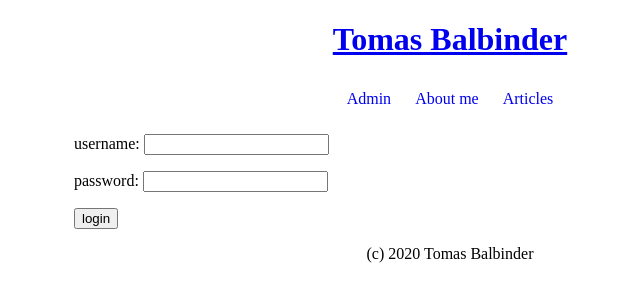
After one commit to TomasBalbinder/flask_project, a Flask app: page /login/ in a window 1280 px wide. The commit adds this page. Shown: the top 302 px of the page, without its empty margins (190-830 px from the left). Run offline with Flask 2, Linux system fonts and the light colour scheme.

Commit message:
add login, admin

```diff
--- a/mdblog/app.py
+++ b/mdblog/app.py
@@ -1,11 +1,17 @@
 
 
-
+from flask import url_for
 from flask import render_template
 from flask import Flask
 from .data_base import articless
+from flask import request
+from flask import redirect
+from flask import session
 
 app = Flask(__name__)
+
+app.secret_key = b'\x1b@\xd3=\x03\xce3\xabJ<\t\xbd\x08\x17V\xae\xb8\xa3F\xdc\xf4\xb29\xb4'
+
 
 @app.route("/")
 def welcome_page():
@@ -13,7 +19,11 @@ def welcome_page():
 
 @app.route("/admin/")
 def admin():
-    return render_template("admin.html")
+    if "logged" not in session:
+        return redirect(url_for("login"))
+    else:
+        return render_template("admin.html")
+
 
 
 @app.route("/about/")
@@ -31,3 +41,24 @@ def article(art_id):
     if article:
         return render_template("article.html", article=article)
     return render_template("notfound.html", id=art_id)
+
+
+@app.route("/login/", methods=["GET"])
+def login():
+        return render_template("login.html")
+
+
+@app.route("/login/", methods=["POST"])
+def login_user():
+    username = request.form["username"]
+    password = request.form["password"]
+    if username == "admin" and password == "admin":
+        session["logged"]=True
+        return redirect(url_for("admin"))
+    else:
+        return redirect(url_for("login"))
+
+
+@app.route("/logout/", methods=["POST"])
+def logout():
+    return redirect(url_for("login"))
--- a/mdblog/templates/admin.html
+++ b/mdblog/templates/admin.html
@@ -2,8 +2,8 @@
 
 {% extends "_main.html" %}
 
-{% block title %} sing in {% endblock %}
+{% block title %} Admin webpage {% endblock %}
 
 
 
-{% block main %} Sing in for Admin: {% endblock %}
+{% block main %} This is webpage from Admin {% endblock %}
--- /dev/null
+++ b/mdblog/templates/login.html
@@ -0,0 +1,23 @@
+{% extends "_main.html" %}
+
+{% block title %} login {% endblock %}
+
+{% block main %}
+
+<form action="{{url_for("login_user")}}" method="post">
+    <p>
+        <label>username:</label>
+        <input type="text" name="username">
+    </p>
+       <p>
+        <label>password:</label>
+        <input type="text" name="password">
+    </p>
+
+    <input type="submit" value="login">
+
+
+</form>
+
+
+{% endblock %}
```
